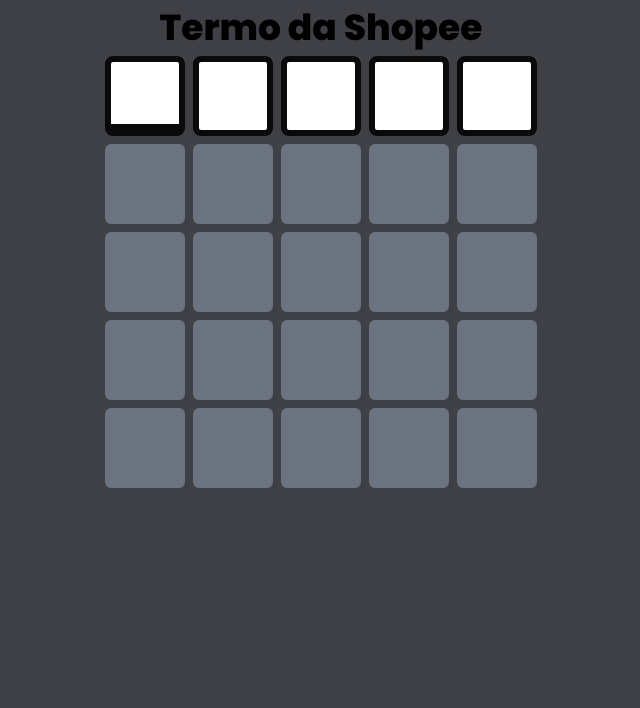
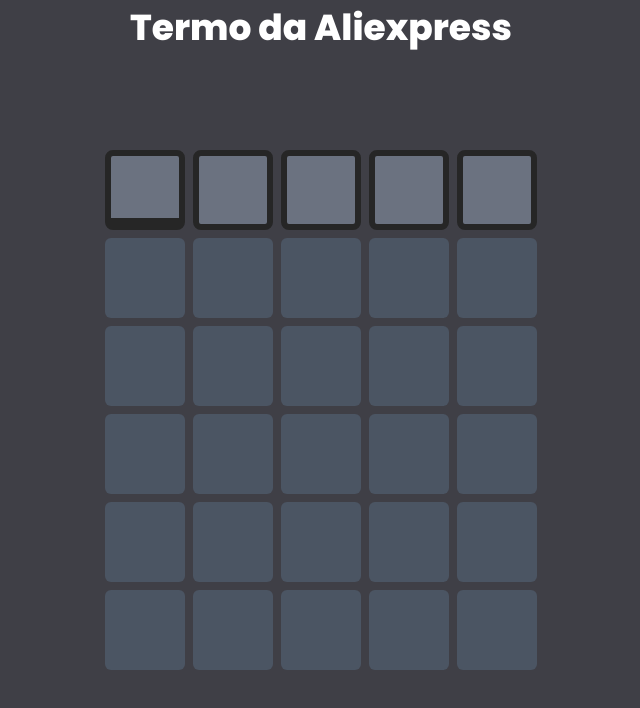
Before and after one commit to caiodutra08/Termo-Clone, a Next.js app in the folder webapp/: page / in a window 1280 px wide. Shown: the top 708 px of the page, without its empty margins (319-959 px from the left). Built offline with nearby package versions, Linux system fonts and the light colour scheme.

Commit message:
feat: frontend complete

```diff
--- a/webapp/next.config.js
+++ b/webapp/next.config.js
@@ -1,4 +1,8 @@
 /** @type {import('next').NextConfig} */
-const nextConfig = {}
+const nextConfig = {
+	compiler: {
+		styledComponents: true,
+	},
+};
 
-module.exports = nextConfig
+module.exports = nextConfig;
--- a/webapp/src/app/globals.css
+++ b/webapp/src/app/globals.css
@@ -10,6 +10,7 @@
 
 body {
 	margin: 0;
+	color: #fff;
 }
 
 .h-fh {
@@ -19,3 +20,19 @@
 .edit {
 	@apply border-b-[12px];
 }
+
+.notify {
+	animation: notify 0.2s ease-in-out;
+}
+
+@keyframes notify {
+	0% {
+		opacity: 0;
+		transform: scale(0);
+	}
+
+	100% {
+		opacity: 1;
+		transform: scale(1);
+	}
+}
--- a/webapp/src/app/page.tsx
+++ b/webapp/src/app/page.tsx
@@ -6,6 +6,7 @@
 	const [thisRow, setThisRow] = React.useState<number>(0);
 	const [word, setWord] = React.useState<string>("");
 	const divRef = React.useRef<HTMLDivElement>();
+	const [showNotify, setShowNotify] = React.useState<boolean>(false);
 
 	React.useEffect(() => {
 		setWord("Salve");
@@ -13,26 +14,33 @@
 	}, []);
 
 	React.useEffect(() => {
-
 		function handleSubmit(e: any) {
 			if (e.key === "Enter") {
-				const allDivs = document.querySelectorAll(`[data-config='ipt'][data-row='${thisRow}']`)
+				setShowNotify(false);
+				const allDivs = document.querySelectorAll(
+					`div[data-row='${thisRow}'] div[data-config='ipt']`
+				);
 
-				if (Array.from(allDivs).some((div) => {
-					if (div.textContent === "") {
-						return false;
-					}
-				})) {
+				if (
+					Array.from(allDivs).some((div) => {
+						if (div.textContent === "") {
+							return false;
+						}
+					})
+				) {
 					//call api
-
+				} else {
+					setTimeout(() => setShowNotify(true), 1);
 				}
 			}
 		}
 
-		document.body.addEventListener("keydown", (e) => handleSubmit(e))
+		document.body.addEventListener("keydown", (e) => handleSubmit(e));
 
-		return document.body.removeEventListener("keydown", handleSubmit);
-	})
+		return () => {
+			document.body.removeEventListener("keydown", handleSubmit);
+		};
+	}, []);
 
 	const handleKeyDown = (e: KeyboardEvent<HTMLDivElement>) => {
 		switch (e.key) {
@@ -98,17 +106,31 @@
 		<>
 			<main className="bg-zinc-700 w-full h-fh flex flex-col">
 				<header className="flex items-center justify-center w-full p-2">
-					<h1 className="text-4xl font-extrabold">Termo da Shopee</h1>
+					<h1 className="text-4xl font-extrabold">Termo da Aliexpress</h1>
 				</header>
+				<div className="flex items-center justify-center h-14 m-6">
+					<div
+						className={`py-2 rounded-lg px-4 bg-blue-400 flex justify-center items-center notify ${
+							showNotify ? "show" : "hidden"
+						}`}
+					>
+						só palavras com 5 letras
+					</div>
+				</div>
 				<div className="flex flex-col align-center w-full gap-2 h-full">
-					{[0, 1, 2, 3, 4].map((row) => (
-						<div key={row} className="flex flex-row justify-center gap-2">
+					{[0, 1, 2, 3, 4, 5].map((row) => (
+						<div
+							key={row}
+							data-row={row}
+							className="flex flex-row justify-center gap-2"
+						>
 							{[0, 1, 2, 3, 4].map((lid) =>
 								thisRow === row ? (
 									<div
 										key={`${row}-${lid}`}
-										className={`rounded-[10%] border-[0.175em] focus:outline-none border-neutral-950 w-20 h-20 text-center bg-white caret-transparent flex justify-center items-center text-4xl font-extrabold cursor-pointer ${lid === 0 && row === 0 ? " edit" : ""
-											}`}
+										className={`rounded-[10%] border-[0.175em] focus:outline-none border-neutral-800 w-20 h-20 text-center bg-gray-500 caret-transparent flex justify-center items-center text-4xl font-extrabold cursor-pointer ${
+											lid === 0 && row === 0 ? " edit" : ""
+										}`}
 										autoFocus={lid === 0 && row === 0}
 										data-config="ipt"
 										onKeyDown={handleKeyDown}
@@ -118,14 +140,13 @@
 												? divRef.current?.focus()
 												: e.currentTarget.classList.remove("edit");
 										}}
-										data-row={row}
 										data-lid={lid}
 										tabIndex={-1}
 									/>
 								) : (
 									<div
 										key={`${row}-${lid}`}
-										className={`rounded-md border-[0.125em] border-none w-20 h-20 text-center bg-gray-500
+										className={`rounded-md border-[0.125em] border-none w-20 h-20 text-center bg-gray-600
 										 caret-transparent flex justify-center items-center text-4xl font-extrabold pointer-events-none`}
 									/>
 								)
```
